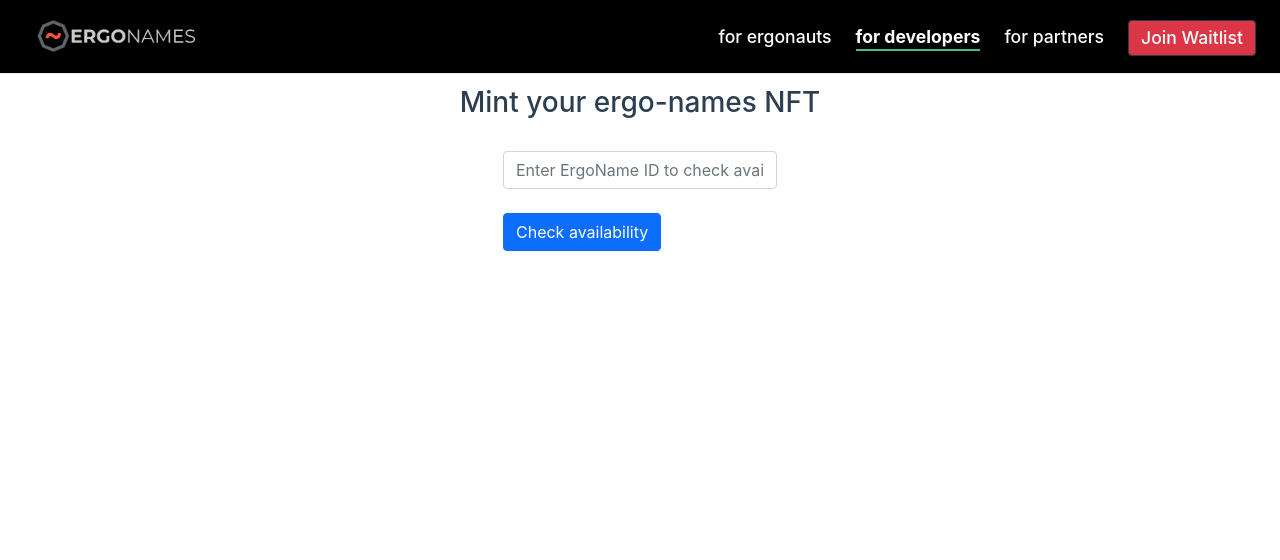
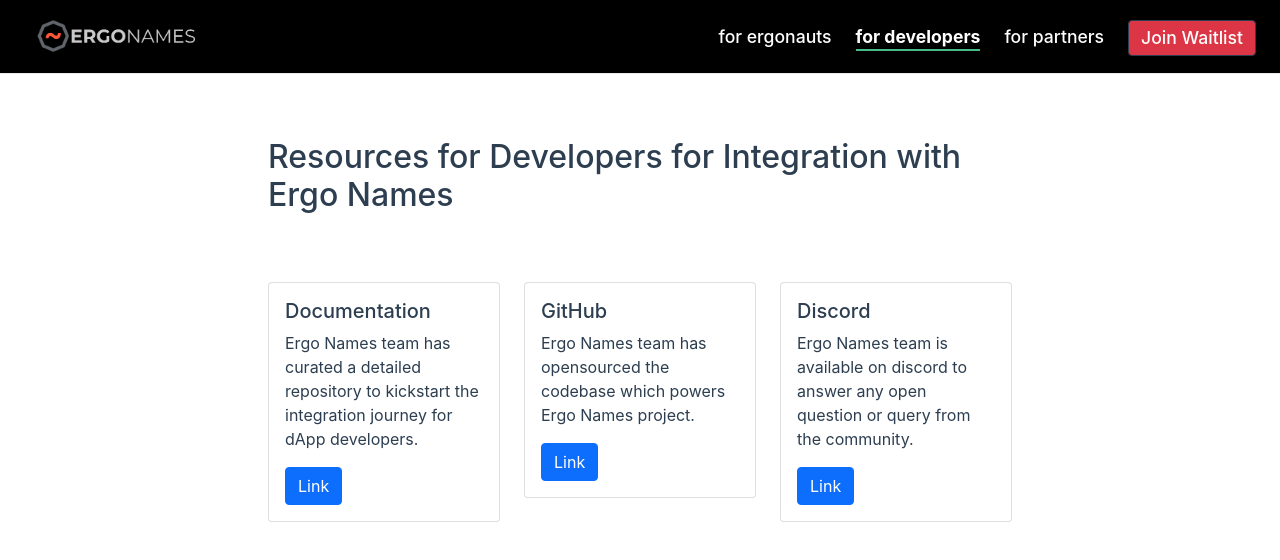
Before and after one commit to ergonames/ergo-names-website, a Vue app: page /developers in a window 1280 px wide. Shown: the top 560 px of the page. Built offline with nearby package versions, Linux system fonts and the light colour scheme; no server answers; what vue-head would draw is missing.

Commit message:
Developer page done

```diff
--- a/src/views/Developers.vue
+++ b/src/views/Developers.vue
@@ -1,46 +1,37 @@
 <template>
   <div class="page-wrapper">
-    <h1 class="home-page-title">{{ appTitle }}</h1>
-    <h3>Mint your ergo-names NFT</h3>
-
+    <h2 class="spacer-large">Resources for Developers for Integration with Ergo Names</h2>
+    <div class="row spacer-large">
+      <div class="col-sm-4">
+        <div class="card">
+          <div class="card-body">
+            <h5 class="card-title">Documentation</h5>
+            <p class="card-text">Ergo Names team has curated a detailed repository to kickstart the integration journey for dApp developers.</p>
+            <a href="#" class="btn btn-primary">Link</a>
+          </div>
+        </div>
+      </div>
+      <div class="col-sm-4">
+        <div class="card">
+          <div class="card-body">
+            <h5 class="card-title">GitHub</h5>
+            <p class="card-text">Ergo Names team has opensourced the codebase which powers Ergo Names project.</p>
+            <a href="https://github.com/ergonames" class="btn btn-primary">Link</a>
+          </div>
+        </div>
+      </div>
+      <div class="col-sm-4">
+        <div class="card">
+          <div class="card-body">
+            <h5 class="card-title">Discord</h5>
+            <p class="card-text">Ergo Names team is available on discord to answer any open question or query from the community.</p>
+            <a href="https://discord.gg/Jw6T3PQ6" class="btn btn-primary">Link</a>
+          </div>
+        </div>
+      </div>
+    </div>
     <br />
     <div>
-      <b-form @submit="checkAvailability" @reset="onReset">
-        <b-form-input
-          id="input-1"
-          v-model="form.ergoName"
-          placeholder="Enter ErgoName ID to check availability"
-          required
-        ></b-form-input>
-        <br />
-        <b-button type="submit" variant="primary">Check availability</b-button>
-      </b-form>
-      <p v-if="ergoNameAvailable">
-          {{form.ergoName}} ErgoName ID is available.
-          You can claim it by spending 1 Erg.
-      </p>
-      <p v-if="ergoNameUnavailable">
-          Sorry, {{form.ergoName}} ErgoName ID is not available.
-          Try searching for something else.
-      </p>
-
-      <!-- <b&#45;card class="mt&#45;3" header="Form Data Result"> -->
-      <!--   <pre class="m&#45;0">{{ form }}</pre> -->
-      <!-- </b&#45;card> -->
-      <br />
-
-      <b-form v-if="ergoNameAvailable" @submit="mintNFT" @reset="onReset">
-        <b-button type="submit" variant="primary">Mint ErgoName NFT</b-button>
-      </b-form>
-      <p v-if="ergoMintingSuccessful">
-          Minting of ErgoName {{form.ergoName}} is successful. <br />
-          You will receive the NFT in your wallet in next block. <br />
-          <a href="/mint">NFT Transaction Link</a>
-      </p>
-      <p v-if="ergoMintingFailure">
-          Oh no, minting of ErgoName {{form.ergoName}} was unsuccessful. <br />
-          Please try again later.
-      </p>
     </div>
   </div>
 </template>
@@ -52,7 +43,7 @@
   head() {
     return {
       title: {
-        inner: 'Mint ergo-names NFT',
+        inner: 'For Developers',
       },
       meta: [
         {
@@ -63,53 +54,7 @@
       ],
     }
   },
-  data() {
-    return {
-      form: {
-        ergoName: '',
-      },
-      ergoNameAvailable: false,
-      ergoNameUnavailable: false,
-      ergoMintingSuccessful: false,
-      ergoMintingFailure: false,
-    }
-  },
   computed: mapState('app', ['appTitle']),
-  methods: {
-    checkAvailability(event) {
-      event.preventDefault()
-      // eslint-disable-next-line
-      alert(JSON.stringify(this.form))
-      // AJAX Call
-      this.ergoNameAvailable = true
-      this.ergoNameUnavailable = false
-    },
-    mintNFT(event) {
-      event.preventDefault()
-      // eslint-disable-next-line
-      alert(JSON.stringify(this.form))
-      // AJAX Call
-      this.ergoMintingSuccessful = true
-      this.ergoMintingFailure = false
-    },
-    onReset(event) {
-      event.preventDefault()
-      // Reset our form values
-      this.form.ergoName = ''
-      // Trick to reset/clear native browser form validation state
-      this.ergoNameAvailable = false
-      this.ergoNameUnavailable = false
-      this.ergoMintingSuccessful = false
-      this.ergoMintingFailure = false
-      // TODO: fixme
-      this.$nextTick(() => {
-        this.ergoNameAvailable = false
-        this.ergoNameUnavailable = false
-        this.ergoMintingSuccessful = false
-        this.ergoMintingFailure = false
-      })
-    },
-  },
 }
 </script>
 
@@ -121,6 +66,10 @@
   flex-direction: column;
   justify-content: center;
   align-items: center;
+
+  .spacer-large {
+    margin-top: 60px;
+  }
 
   .logo {
     margin-bottom: 3rem;
--- a/src/views/Home.vue
+++ b/src/views/Home.vue
@@ -240,7 +240,7 @@
   head() {
     return {
       title: {
-        inner: 'Home',
+        inner: 'For Ergonauts',
       },
       meta: [
         {
--- a/src/views/Waitlist.vue
+++ b/src/views/Waitlist.vue
@@ -65,12 +65,12 @@
   head() {
     return {
       title: {
-        inner: 'Send to NFT owner',
+        inner: 'Waitlist',
       },
       meta: [
         {
           name: 'description',
-          content: `${this.appTitle} home page`,
+          content: `${this.appTitle} waitlist`,
           id: 'desc',
         },
       ],
```
